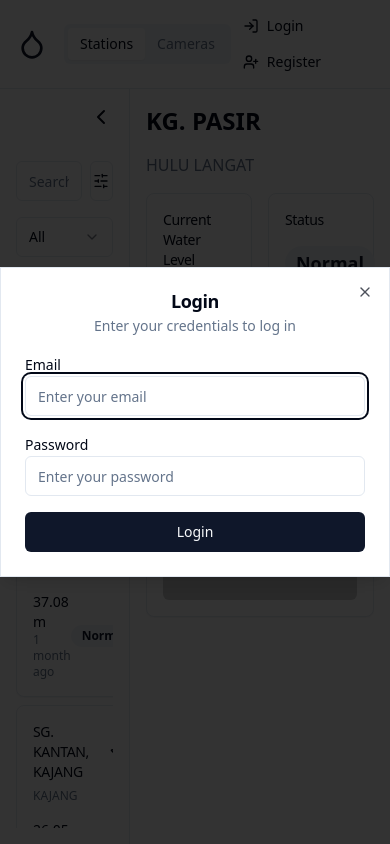
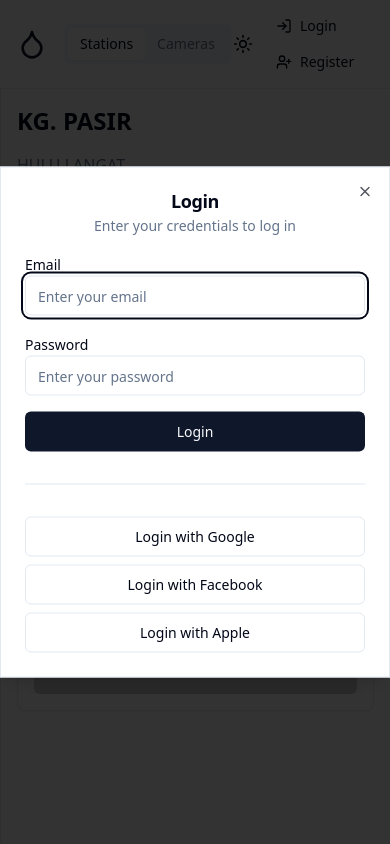
Before and after one commit to luqman-haqeem/water-level, a Next.js app: page / in a window 390 px wide. Both pictures are taken after a click on the button "Login". Built offline with nearby package versions, Linux system fonts and the light colour scheme.

Commit message:
add  dark mode

```diff
--- /dev/null
+++ b/components/theme-provider.tsx
@@ -0,0 +1,9 @@
+"use client"
+
+import * as React from "react"
+import { ThemeProvider as NextThemesProvider } from "next-themes"
+import { type ThemeProviderProps } from "next-themes/dist/types"
+
+export function ThemeProvider({ children, ...props }: ThemeProviderProps) {
+    return <NextThemesProvider {...props}>{children}</NextThemesProvider>
+}
--- /dev/null
+++ b/components/ui/separator.tsx
@@ -0,0 +1,29 @@
+import * as React from "react"
+import * as SeparatorPrimitive from "@radix-ui/react-separator"
+
+import { cn } from "@/lib/utils"
+
+const Separator = React.forwardRef<
+  React.ElementRef<typeof SeparatorPrimitive.Root>,
+  React.ComponentPropsWithoutRef<typeof SeparatorPrimitive.Root>
+>(
+  (
+    { className, orientation = "horizontal", decorative = true, ...props },
+    ref
+  ) => (
+    <SeparatorPrimitive.Root
+      ref={ref}
+      decorative={decorative}
+      orientation={orientation}
+      className={cn(
+        "shrink-0 bg-border",
+        orientation === "horizontal" ? "h-[1px] w-full" : "h-full w-[1px]",
+        className
+      )}
+      {...props}
+    />
+  )
+)
+Separator.displayName = SeparatorPrimitive.Root.displayName
+
+export { Separator }
--- a/package.json
+++ b/package.json
@@ -14,6 +14,7 @@
     "@radix-ui/react-label": "^2.1.0",
     "@radix-ui/react-scroll-area": "^1.1.0",
     "@radix-ui/react-select": "^2.1.1",
+    "@radix-ui/react-separator": "^1.1.0",
     "@radix-ui/react-slot": "^1.1.0",
     "@radix-ui/react-tabs": "^1.1.0",
     "@supabase/ssr": "^0.5.0",
@@ -22,6 +23,7 @@
     "clsx": "^2.1.1",
     "lucide-react": "^0.429.0",
     "next": "14.2.6",
+    "next-themes": "^0.3.0",
     "react": "^18",
     "react-dom": "^18",
     "tailwind-merge": "^2.5.2",
--- a/pages/index.tsx
+++ b/pages/index.tsx
@@ -1,4 +1,4 @@
-import { useState, useMemo } from 'react'
+import { useState, useMemo, useEffect } from 'react'
 import { Button } from "@/components/ui/button"
 import { Input } from "@/components/ui/input"
 import { Tabs, TabsContent, TabsList, TabsTrigger } from "@/components/ui/tabs"
@@ -9,7 +9,12 @@ import { ScrollArea } from "@/components/ui/scroll-area"
 import { Dialog, DialogContent, DialogDescription, DialogHeader, DialogTitle, DialogTrigger } from "@/components/ui/dialog"
 import { Label } from "@/components/ui/label"
 import { Select, SelectContent, SelectItem, SelectTrigger, SelectValue } from "@/components/ui/select"
-import { Droplet, Camera, ChevronDown, Search, SlidersHorizontal, Star, LogIn, LogOut, UserPlus, ChevronLeft, ChevronRight } from 'lucide-react'
+import { Separator } from "@/components/ui/separator"
+import { useTheme } from "next-themes"
+import { Droplet, Camera, ChevronDown, Search, SlidersHorizontal, Star, LogIn, LogOut, UserPlus, ChevronLeft, ChevronRight, Moon, Sun } from 'lucide-react'
+import { ThemeProvider } from "@/components/theme-provider"
+
+
 
 // Mock data for stations and cameras
 const stations = [
@@ -37,6 +42,20 @@ export default function Component() {
     const [showRegisterModal, setShowRegisterModal] = useState(false)
     const [favorites, setFavorites] = useState<{ stations: number[], cameras: number[] }>({ stations: [], cameras: [] })
     const [isSideMenuExpanded, setIsSideMenuExpanded] = useState(true)
+    const [isMobile, setIsMobile] = useState(false)
+    const { theme, setTheme } = useTheme()
+
+    useEffect(() => {
+        const checkMobile = () => {
+            setIsMobile(window.innerWidth < 768)
+            if (window.innerWidth < 768) {
+                setIsSideMenuExpanded(false)
+            }
+        }
+        checkMobile()
+        window.addEventListener('resize', checkMobile)
+        return () => window.removeEventListener('resize', checkMobile)
+    }, [])
 
     const locations = useMemo(() => {
         const uniqueLocations = new Set(stations.map(station => station.location))
@@ -84,7 +103,21 @@ export default function Component() {
         setFavorites({ stations: [], cameras: [] })
     }
 
+    const handleSocialLogin = (provider: string) => {
+        // Implement social login logic here
+        console.log(`Logging in with ${provider}`)
+        setIsLoggedIn(true)
+        setShowLoginModal(false)
+    }
+
     return (
+        <ThemeProvider
+            attribute="class"
+            defaultTheme="system"
+            enableSystem
+            disableTransitionOnChange
+        >
+
             <div className="flex flex-col h-screen bg-background">
                 {/* Header */}
                 <header className="border-b px-4 py-2 flex justify-between items-center">
@@ -97,6 +130,15 @@ export default function Component() {
                             </TabsList>
                         </Tabs>
                     </div>
+                    <div className="flex items-center">
+                        <Button
+                            variant="ghost"
+                            size="icon"
+                            onClick={() => setTheme(theme === "light" ? "dark" : "light")}
+                            className="mr-2"
+                        >
+                            {theme === "light" ? <Moon className="h-5 w-5" /> : <Sun className="h-5 w-5" />}
+                        </Button>
                         {isLoggedIn ? (
                             <DropdownMenu>
                                 <DropdownMenuTrigger asChild>
@@ -124,6 +166,7 @@ export default function Component() {
                                 </Button>
                             </div>
                         )}
+                    </div>
                 </header>
 
                 {/* Content */}
@@ -131,7 +174,7 @@ export default function Component() {
                     {activeTab === "stations" && (
                         <>
                             {/* Collapsible Station list */}
-                        <div className={`border-r flex flex-col transition-all duration-300 ease-in-out ${isSideMenuExpanded ? 'w-1/3' : 'w-16'}`}>
+                            <div className={`border-r flex flex-col transition-all duration-300 ease-in-out ${isSideMenuExpanded ? (isMobile ? 'w-full absolute inset-0 z-10 bg-background' : 'w-full md:w-1/3') : 'w-0 md:w-16'}`}>
                                 <Button
                                     variant="ghost"
                                     size="icon"
@@ -178,7 +221,10 @@ export default function Component() {
                                                 <Card
                                                     key={station.id}
                                                     className={`mb-2 cursor-pointer ${selectedStation.id === station.id ? 'border-primary' : ''}`}
-                                                onClick={() => setSelectedStation(station)}
+                                                    onClick={() => {
+                                                        setSelectedStation(station)
+                                                        if (isMobile) setIsSideMenuExpanded(false)
+                                                    }}
                                                 >
                                                     <CardHeader className="p-4">
                                                         <div className="flex justify-between items-center">
@@ -211,10 +257,10 @@ export default function Component() {
                             </div>
 
                             {/* Station details */}
-                        <div className="flex-1 p-4 overflow-auto">
+                            <div className={`flex-1 p-4 overflow-auto ${isMobile && isSideMenuExpanded ? 'hidden' : 'block'}`}>
                                 <h2 className="text-2xl font-bold mb-4">{selectedStation.name}</h2>
                                 <p className="text-muted-foreground mb-4">{selectedStation.location}</p>
-                            <div className="grid grid-cols-2 gap-4 mb-4">
+                                <div className="grid grid-cols-1 md:grid-cols-2 gap-4 mb-4">
                                     <Card>
                                         <CardHeader className="p-4">
                                             <CardTitle className="text-sm font-medium">Current Water Level</CardTitle>
@@ -249,7 +295,7 @@ export default function Component() {
                     {activeTab === "cameras" && (
                         <div className="flex-1 p-4 overflow-auto">
                             <h2 className="text-2xl font-bold mb-4">Camera Feeds</h2>
-                        <div className="grid grid-cols-2 gap-4">
+                            <div className="grid grid-cols-1 md:grid-cols-2 gap-4">
                                 {cameras.map((camera) => (
                                     <Card key={camera.id}>
                                         <CardHeader className="p-4">
@@ -266,7 +312,7 @@ export default function Component() {
                                             <p className="text-xs text-muted-foreground">{camera.location}</p>
                                         </CardHeader>
                                         <CardContent className="p-4 pt-0">
-                                        <img src="/placeholder.svg?height=200&width=350" alt={`${camera.name} feed`} className="w-full rounded-md" />
+                                            {/* <img src="/placeholder.svg?height=200&width=350" alt={`${camera.name} feed`} className="w-full rounded-md" /> */}
                                             <img src="https://placehold.co/350x200" alt={`${camera.name} feed`} className="w-full rounded-md" />
                                         </CardContent>
                                     </Card>
@@ -294,6 +340,18 @@ export default function Component() {
                             </div>
                             <Button type="submit" className="w-full">Login</Button>
                         </form>
+                        <Separator className="my-4" />
+                        <div className="space-y-2">
+                            <Button onClick={() => handleSocialLogin('Google')} variant="outline" className="w-full">
+                                Login with Google
+                            </Button>
+                            <Button onClick={() => handleSocialLogin('Facebook')} variant="outline" className="w-full">
+                                Login with Facebook
+                            </Button>
+                            <Button onClick={() => handleSocialLogin('Apple')} variant="outline" className="w-full">
+                                Login with Apple
+                            </Button>
+                        </div>
                     </DialogContent>
                 </Dialog>
 
@@ -319,8 +377,22 @@ export default function Component() {
                             </div>
                             <Button type="submit" className="w-full">Register</Button>
                         </form>
+                        <Separator className="my-4" />
+                        <div className="space-y-2">
+                            <Button onClick={() => handleSocialLogin('Google')} variant="outline" className="w-full">
+                                Register with Google
+                            </Button>
+                            <Button onClick={() => handleSocialLogin('Facebook')} variant="outline" className="w-full">
+                                Register with Facebook
+                            </Button>
+                            <Button onClick={() => handleSocialLogin('Apple')} variant="outline" className="w-full">
+                                Register with Apple
+                            </Button>
+                        </div>
                     </DialogContent>
                 </Dialog>
             </div>
+
+        </ThemeProvider>
     )
 }
```
Also changed, not shown: 1 other file (tests, documents, lock files or other folders). Lines whose indentation alone changed are shown as unchanged.
